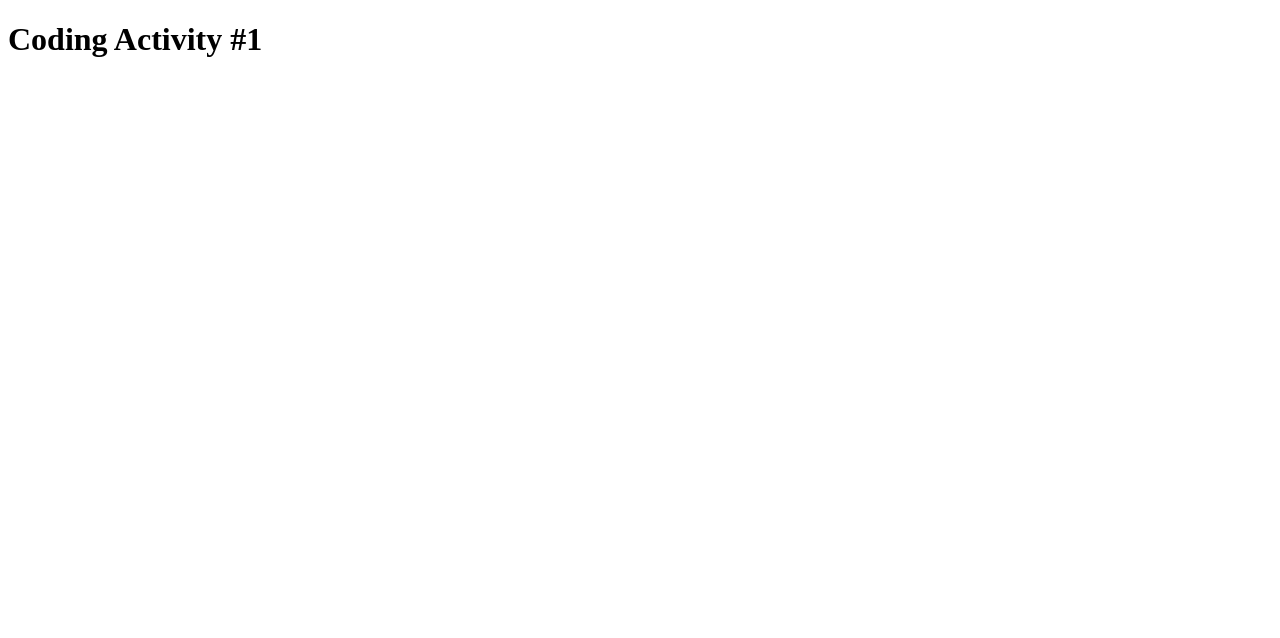
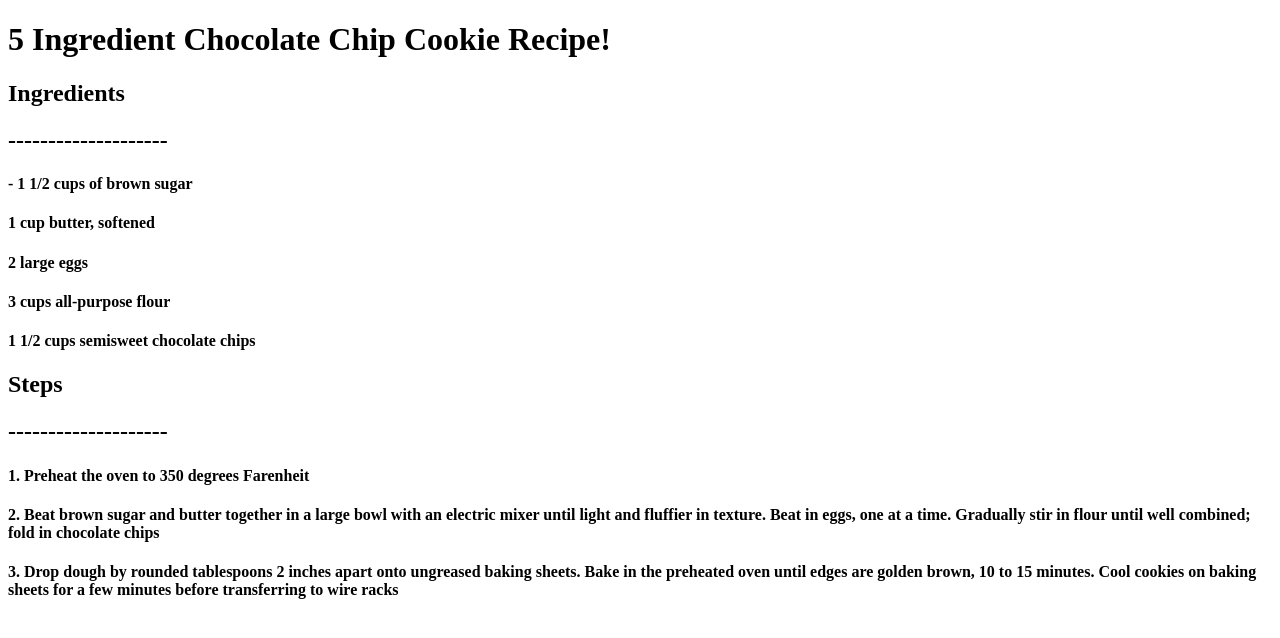
Before and after one commit to Dragonrain289/Day1Activity, a plain HTML site: page index.html in a window 1280 px wide. Drawn offline with Linux system fonts and the light colour scheme.

Commit message:
Finished recipe

```diff
--- a/index.html
+++ b/index.html
@@ -6,6 +6,27 @@
     <title>Document</title>
 </head>
 <body>
-   <h1> Coding Activity #1 </h1>
+   <h1> 5 Ingredient Chocolate Chip Cookie Recipe! </h1>
+   <h2> Ingredients </h2>
+   <h2> -------------------- </h2>
+   <h4> - 1 1/2 cups of brown sugar </h4>
+   <h4> 1 cup butter, softened </h4>
+   <h4> 2 large eggs </h4>
+   <h4> 3 cups all-purpose flour </h4>
+   <h4> 1 1/2 cups semisweet chocolate chips </h4>
+   <h2> Steps </h2>
+    <h2> -------------------- </h2>
+    <h4> 1.   Preheat the oven to 350 degrees Farenheit </h4>
+    <h4> 2.   Beat brown sugar and butter together in a
+        large bowl with an electric mixer until light and
+        fluffier in texture. Beat in eggs, one at a time.
+        Gradually stir in flour until well combined; fold
+        in chocolate chips </h4>
+        <h4> 3.   Drop dough by rounded tablespoons 2 inches
+            apart onto ungreased baking sheets. Bake in the
+        preheated oven until edges are golden brown, 10 to 15
+    minutes. Cool cookies on baking sheets for a few minutes before
+transferring to wire racks </h4>
+<img "C:\Users\nilmi\Downloads\classic-chocolate-chip-cookies.jpg">
 </body>
 </html>
```
Also changed, not shown: 1 other file.
